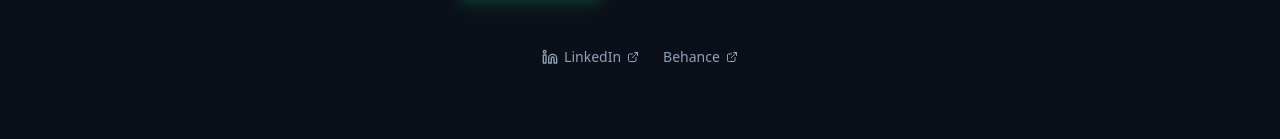
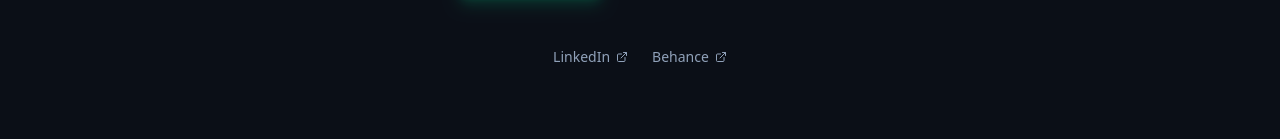
Before and after one commit to CEOofBruh/Portfolio, a React (Vite) app: page / in a window 1280 px wide. Shown: the part 3277-3416 px from the top of the page. Built offline with nearby package versions, Linux system fonts and the light colour scheme.

Commit message:
Resolve merge conflicts and fix import paths

```diff
--- a/src/Contact.jsx
+++ b/src/Contact.jsx
@@ -1,5 +1,5 @@
 import React, { useState } from 'react';
-import { Mail, Linkedin, ExternalLink, Send, CheckCircle } from 'lucide-react';
+import { Mail, ExternalLink, Send, CheckCircle } from 'lucide-react';
 import { personalInfo } from './data/portfolioData';
 
 export default function Contact() {
@@ -55,7 +55,7 @@ export default function Contact() {
             rel="noreferrer"
             className="flex items-center gap-1.5 hover:text-emerald-400 transition-colors"
           >
-            <Linkedin className="w-4 h-4" /> LinkedIn <ExternalLink className="w-3 h-3" />
+            LinkedIn <ExternalLink className="w-3 h-3" />
           </a>
           <a
             href={personalInfo.behance}
```
